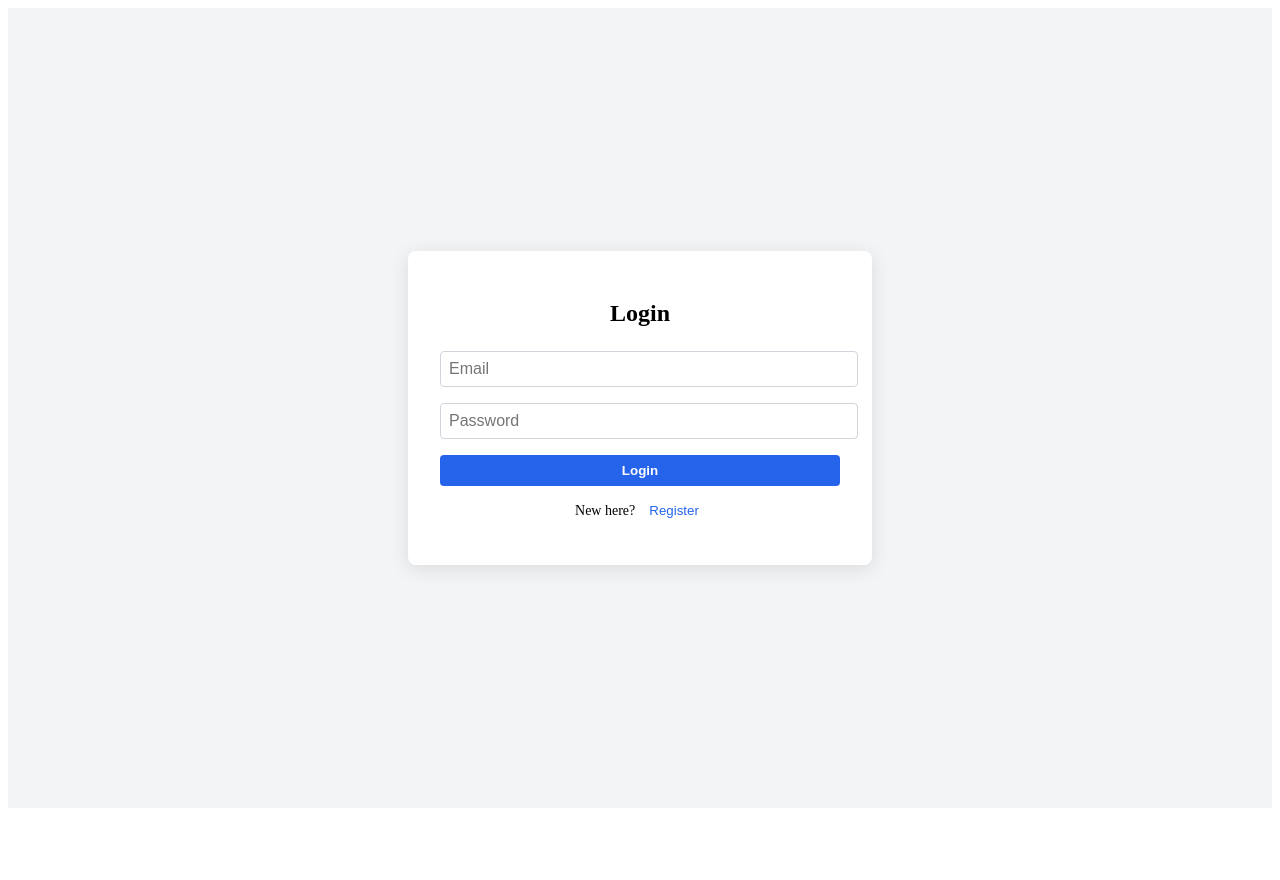
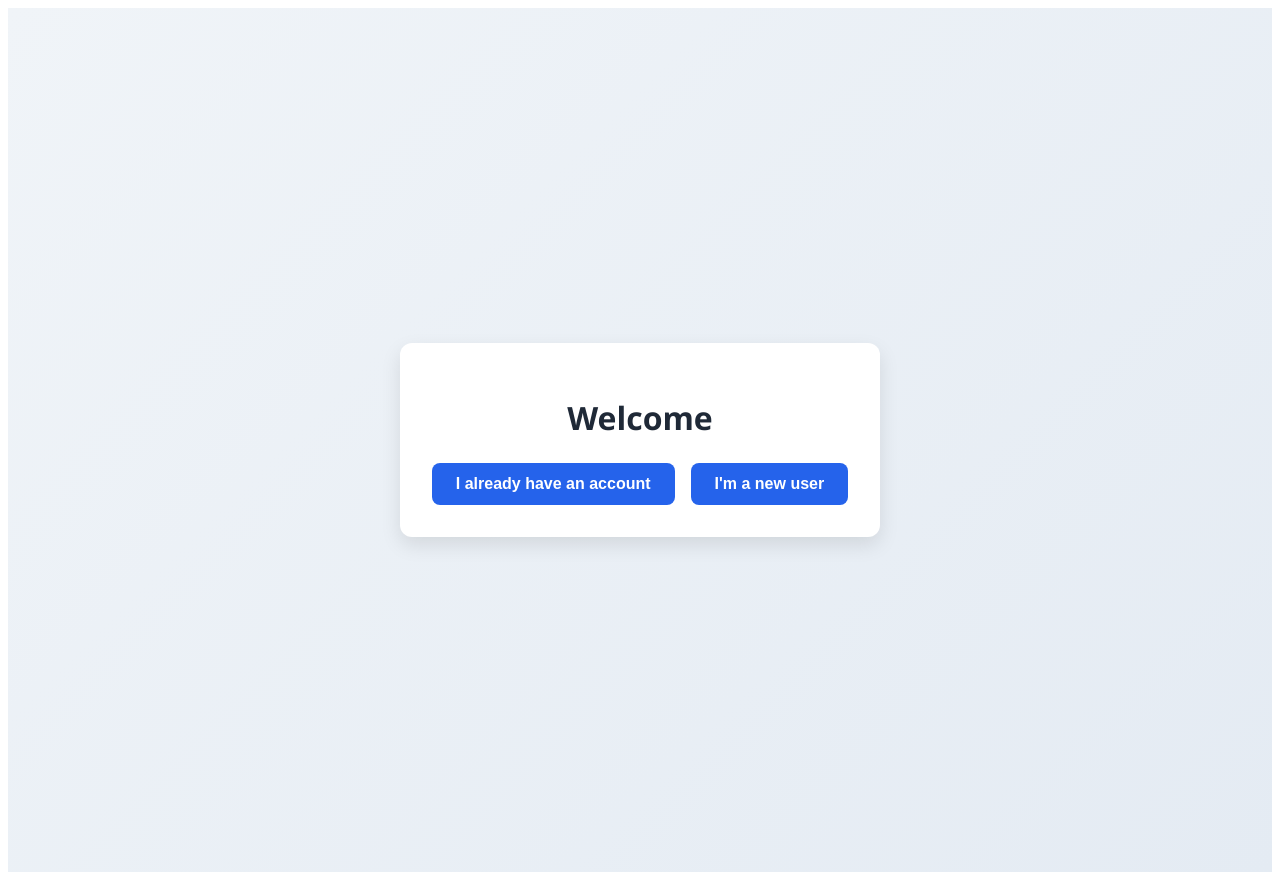
Before and after one commit to therealAdwaidh/MEAL-MAP, a Next.js app: page /auth in a window 1280 px wide. Before the commit the page ends 816 px from the top, so only its background shows below. Built offline with nearby package versions, Linux system fonts and the light colour scheme.

Commit message:
changed deisgn of registration

```diff
--- a/src/app/auth/AuthPage.css
+++ b/src/app/auth/AuthPage.css
@@ -1,71 +1,171 @@
-/* app/auth/AuthPage.css */
-
-.auth-container2 {
+/* Container setup */
+.auth-container {
+  display: flex;
+  justify-content: center;
+  align-items: center;
   min-height: 100vh;
-  display: flex;
-  align-items: center;
-  justify-content: center;
-  background-color: #f3f4f6;
+  background: linear-gradient(135deg, #f0f4f8, #e4ebf3);
+  padding: 2rem;
+  font-family: 'Segoe UI', Tahoma, Geneva, Verdana, sans-serif;
 }
 
+/* Card-style form */
 .auth-form {
-  background-color: #fff;
-  padding: 2rem;
-  border-radius: 8px;
-  box-shadow: 0 4px 20px rgba(0, 0, 0, 0.1);
+  background: white;
+  padding: 2.5rem 2rem;
+  border-radius: 12px;
   max-width: 400px;
   width: 100%;
+  box-shadow: 0 8px 20px rgba(0, 0, 0, 0.12);
+  animation: fadeIn 0.4s ease-in-out;
 }
 
-.auth-title {
-  font-size: 1.5rem;
-  font-weight: bold;
-  margin-bottom: 1.5rem;
+@keyframes fadeIn {
+  from {
+    opacity: 0;
+    transform: translateY(15px);
+  }
+  to {
+    opacity: 1;
+    transform: translateY(0);
+  }
+}
+
+.auth-form h2 {
+  margin-bottom: 1rem;
   text-align: center;
+  font-size: 1.8rem;
+  font-weight: 600;
+  color: #1f2937;
 }
 
 .auth-error {
   color: #ef4444;
+  font-size: 0.95rem;
+  text-align: center;
   margin-bottom: 1rem;
-  text-align: center;
 }
 
-.auth-input {
-  width: 100%;
-  padding: 0.5rem;
+/* Input fields */
+.auth-form input {
+  display: block;
+  width: 90%;
+  padding: 0.75rem 1rem;
+  margin-bottom: 1.2rem;
+  font-size: 1rem;
   border: 1px solid #d1d5db;
-  border-radius: 4px;
-  margin-bottom: 1rem;
-  font-size: 1rem;
+  border-radius: 8px;
+  background-color: #f9fafb;
+  transition: border-color 0.2s ease-in-out;
 }
 
-.auth-button {
+.auth-form input:focus {
+  border-color: #2563eb;
+  outline: none;
+  background-color: white;
+}
+
+/* Buttons */
+.auth-form button[type='submit'] {
   width: 100%;
+  padding: 0.75rem;
   background-color: #2563eb;
   color: white;
-  padding: 0.5rem;
   border: none;
-  border-radius: 4px;
+  font-size: 1rem;
+  border-radius: 8px;
+  cursor: pointer;
+  font-weight: 500;
+  transition: background-color 0.3s ease, transform 0.15s ease;
+}
+
+.auth-form button[type='submit']:hover {
+  background-color: #1e40af;
+  transform: translateY(-1px);
+}
+
+.auth-form button[type='submit']:disabled {
+  background-color: #93c5fd;
+  cursor: not-allowed;
+}
+
+/* Toggle link */
+.auth-form p {
+  text-align: center;
+  font-size: 0.95rem;
+  margin-top: 1rem;
+}
+
+.auth-link {
+  background: none;
+  border: none;
+  color: #2563eb;
+  text-decoration: underline;
+  font-weight: 500;
+  font-size: 0.95rem;
+  cursor: pointer;
+  transition: color 0.2s ease-in-out;
+}
+
+.auth-link:hover {
+  color: #1d4ed8;
+}
+
+/* Selection step buttons */
+.auth-select {
+  background: white;
+  padding: 2rem;
+  border-radius: 12px;
+  box-shadow: 0 8px 20px rgba(0, 0, 0, 0.1);
+  text-align: center;
+  animation: fadeIn 0.4s ease-in-out;
+}
+
+.auth-select h1 {
+  font-size: 2rem;
+  margin-bottom: 1.5rem;
+  color: #1f2937;
+}
+
+.auth-options {
+  display: flex;
+  gap: 1rem;
+  justify-content: center;
+  flex-wrap: wrap;
+}
+
+.auth-options button {
+  padding: 0.75rem 1.5rem;
+  font-size: 1rem;
+  border: none;
+  border-radius: 8px;
+  background-color: #2563eb;
+  color: white;
   font-weight: 600;
   cursor: pointer;
-  transition: background-color 0.3s;
+  transition: background-color 0.3s ease;
 }
 
-.auth-button:hover {
-  background-color: #1e40af;
+.auth-options button:hover {
+  background-color: #1d4ed8;
 }
 
-.auth-toggle {
-  margin-top: 1rem;
-  font-size: 0.875rem;
-  text-align: center;
+
+
+.auth-spinner {
+  display: inline-block;
+  width: 16px;
+  height: 16px;
+  border: 2px solid #fff;
+  border-top: 2px solid transparent;
+  border-radius: 50%;
+  animation: spin 0.6s linear infinite;
+  margin-left: 8px;
+  vertical-align: middle;
 }
 
-.auth-toggle-button {
-  color: #2563eb;
-  background: none;
-  border: none;
-  margin-left: 0.5rem;
-  cursor: pointer;
-  font-weight: 500;
+@keyframes spin {
+  to {
+    transform: rotate(360deg);
+  }
 }
--- a/src/app/auth/page.tsx
+++ b/src/app/auth/page.tsx
@@ -1,37 +1,22 @@
-// app/auth/page.tsx
 'use client'
 
+import { useState } from 'react'
 import { signIn } from 'next-auth/react'
 import { useRouter } from 'next/navigation'
-import { useState } from 'react'
-import './AuthPage.css' // or use `styles` from a CSS module
+import './AuthPage.css'
 
 export default function AuthPage() {
   const router = useRouter()
+  const [step, setStep] = useState<'select' | 'login' | 'register'>('select')
   const [email, setEmail] = useState('')
   const [password, setPassword] = useState('')
-  const [isRegister, setIsRegister] = useState(false)
   const [error, setError] = useState('')
+  const [isLoading, setIsLoading] = useState(false)
 
-  const handleSubmit = async (e: React.FormEvent) => {
+  const handleLogin = async (e: React.FormEvent) => {
     e.preventDefault()
     setError('')
-
-  if (isRegister) {
-    const res = await fetch('/api/register', {
-      method: 'POST',
-      headers: { 'Content-Type': 'application/json' },
-      body: JSON.stringify({ email, password }),
-    })
-
-    const data = await res.json()
-
-    if (!res.ok) {
-      return setError(data.error || data.message || 'Registration failed')
-    }
-
-    // Wait for user creation, now attempt login manually
-  }
+    setIsLoading(true)
 
     const result = await signIn('credentials', {
       redirect: false,
@@ -44,50 +29,127 @@ export default function AuthPage() {
     } else if (result?.ok) {
       router.push('/')
     } else {
-    setError('Unexpected signIn response')
+      setError('Login failed unexpectedly')
     }
+
+    setIsLoading(false)
+  }
+
+  const handleRegister = async (e: React.FormEvent) => {
+    e.preventDefault()
+    setError('')
+    setIsLoading(true)
+
+    const res = await fetch('/api/register', {
+      method: 'POST',
+      headers: { 'Content-Type': 'application/json' },
+      body: JSON.stringify({ email, password }),
+    })
+
+    const data = await res.json()
+    if (!res.ok) {
+      setIsLoading(false)
+      return setError(data.error || 'Registration failed')
+    }
+
+    const result = await signIn('credentials', {
+      redirect: false,
+      email,
+      password,
+    })
+
+    if (result?.error) {
+      setError(result.error)
+    } else {
+      router.push('/')
+    }
+
+    setIsLoading(false)
   }
 
   return (
-    <main className="auth-container2">
-      <form onSubmit={handleSubmit} className="auth-form">
-        <h1 className="auth-title">{isRegister ? 'Register' : 'Login'}</h1>
+    <main className="auth-container">
+      {step === 'select' && (
+        <div className="auth-select">
+          <h1>Welcome</h1>
+          <div className="auth-options">
+            <button onClick={() => setStep('login')}>I already have an account</button>
+            <button onClick={() => setStep('register')}>I'm a new user</button>
+          </div>
+        </div>
+      )}
 
+      {step === 'login' && (
+        <form onSubmit={handleLogin} className="auth-form">
+          <h2>Login</h2>
           {error && <p className="auth-error">{error}</p>}
 
           <input
             type="email"
             placeholder="Email"
-          className="auth-input"
             value={email}
             onChange={(e) => setEmail(e.target.value)}
             required
           />
-
           <input
             type="password"
             placeholder="Password"
-          className="auth-input"
             value={password}
             onChange={(e) => setPassword(e.target.value)}
             required
           />
-
-        <button type="submit" className="auth-button">
-          {isRegister ? 'Register & Login' : 'Login'}
+          <button type="submit" disabled={isLoading}>
+            {isLoading ? 'Logging in...' : 'Login'}
           </button>
 
-        <p className="auth-toggle">
-          {isRegister ? 'Already have an account?' : 'New here?'}
+          <p>
+            New here?{' '}
             <button
               type="button"
-            className="auth-toggle-button"
-            onClick={() => setIsRegister(!isRegister)}
+              className="auth-link"
+              onClick={() => setStep('register')}
             >
-            {isRegister ? 'Login' : 'Register'}
+              Register
             </button>
           </p>
         </form>
+      )}
+
+      {step === 'register' && (
+        <form onSubmit={handleRegister} className="auth-form">
+          <h2>Register</h2>
+          {error && <p className="auth-error">{error}</p>}
+
+          <input
+            type="email"
+            placeholder="Email"
+            value={email}
+            onChange={(e) => setEmail(e.target.value)}
+            required
+          />
+          <input
+            type="password"
+            placeholder="Password"
+            value={password}
+            onChange={(e) => setPassword(e.target.value)}
+            required
+          />
+          <button type="submit" disabled={isLoading}>
+            {isLoading ? 'Registering...' : 'Register'}
+          </button>
+
+          <p>
+            Already have an account?{' '}
+            <button
+              type="button"
+              className="auth-link"
+              onClick={() => setStep('login')}
+            >
+              Login
+            </button>
+          </p>
+        </form>
+      )}
     </main>
   )
 }
```
Lines whose indentation alone changed are shown as unchanged.
